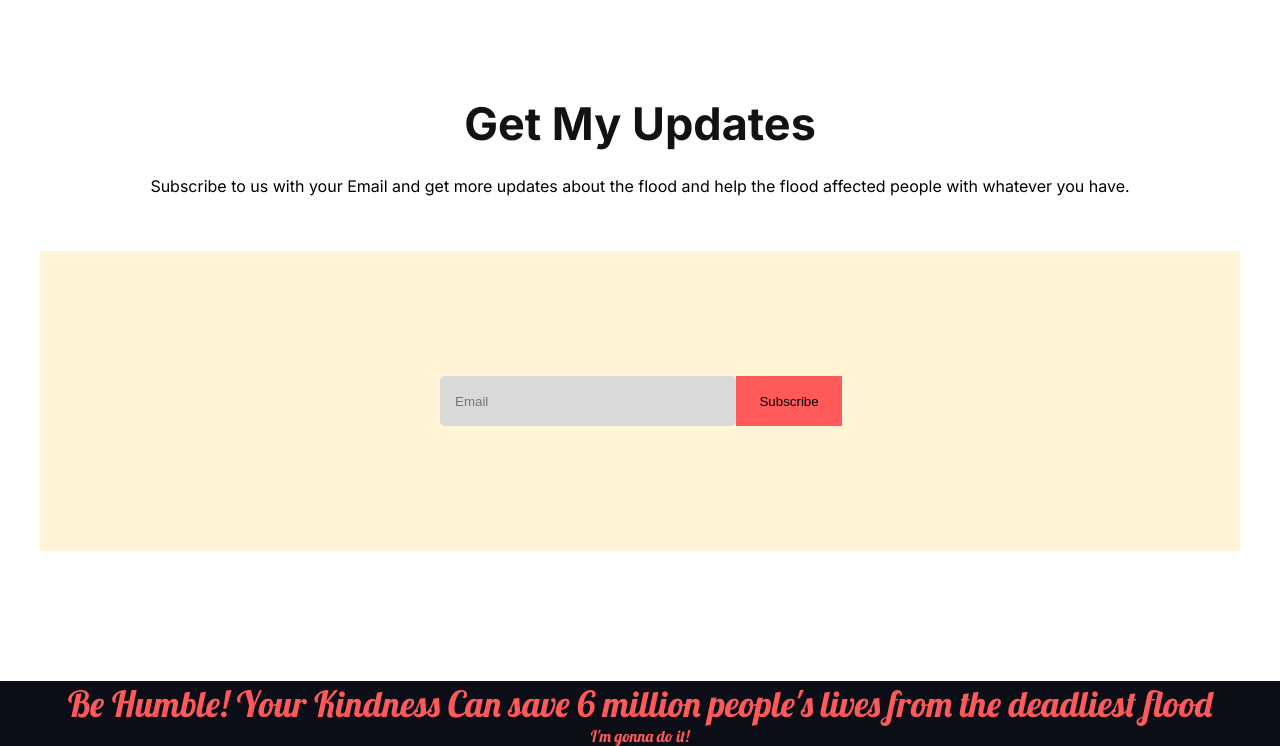
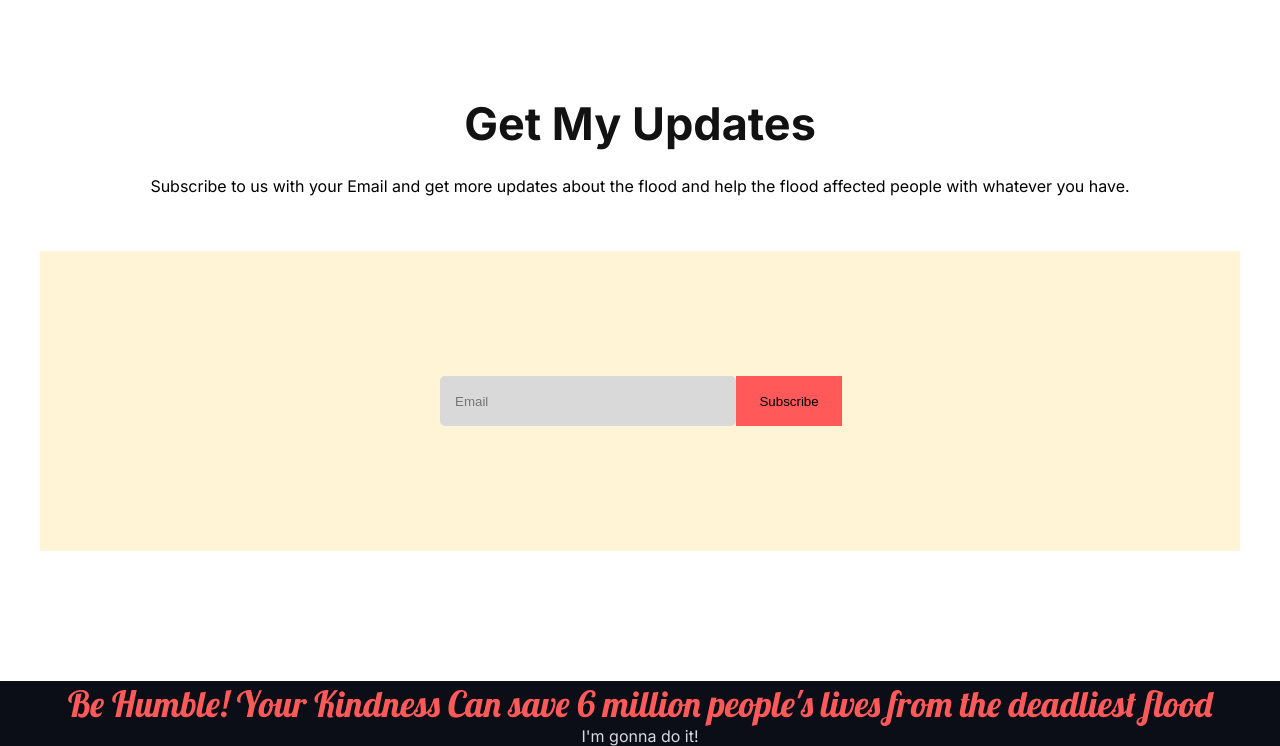
Before and after one commit to farhan-farabi/donate-today, a plain HTML site: page index.html in a window 1280 px wide. Shown: the part 3908-4654 px from the top of the page. Drawn offline with Linux system fonts and the light colour scheme.

Commit message:
git submit

```diff
--- a/css/style.css
+++ b/css/style.css
@@ -281,7 +281,6 @@ footer h6{
     color: #FF5959;
 }
 footer p{
-    font-family: 'Lobster', cursive;
     font-weight: 400;
-    color: #FF5959;
+    color: #D9DBE1;
 }
```
